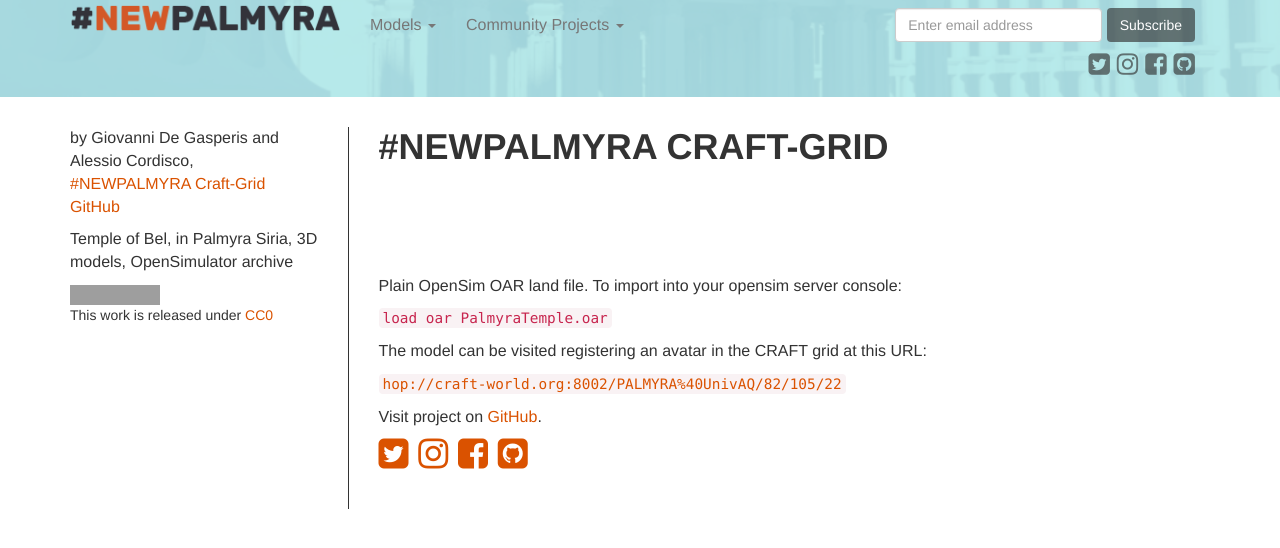
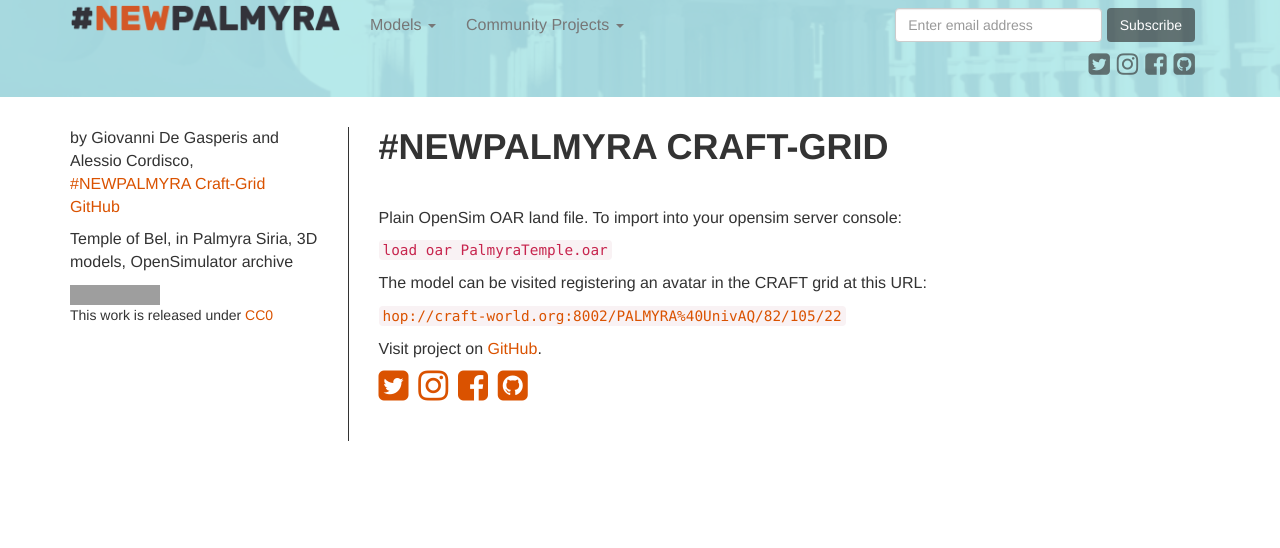
Before and after one commit to YasserMustafa/newpalmyra.org, a Jekyll site: the page built from projects/craft-grid.html, in a window 1280 px wide. Shown: the top 548 px of the page. Built offline with Jekyll 4.4.1, drawn with Linux system fonts in a browser that asks for light colours; nearby versions of some CDN libraries; grey boxes are pictures that could not be loaded.

Commit message:
removed extra flexslider divs from project and model

```diff
--- a/_includes/project-template.html
+++ b/_includes/project-template.html
@@ -18,17 +18,6 @@
 
   <div class="jumbotron">
     {% include navbar.html %}
-    <div class="region region-jumbotron">
-      <section id="block-views-featured-project-slider-block" class="block block-views clearfix">
-
-        <div class="view view-featured-project-slider view-id-featured_project_slider view-display-id-block container banner-slider view-dom-id-1f02578270d32d7aed5cb505fb41011d">
-
-          <div class="view-content"></div>
-
-        </div>
-      </section>
-      <!-- /.block --> </div>
-
   </div>
   <!-- close jumbotron -->
 
@@ -60,8 +49,7 @@
                 <img alt="Creative Commons License" style="border-width:0; width: auto; height: auto;" src="https://licensebuttons.net/p/zero/1.0/80x15.png" />
               </a>
               <br />
-              This work is released under
-              <a href="http://creativecommons.org/publicdomain/zero/1.0/">CC0</a>
+              This work is released under <a href="http://creativecommons.org/publicdomain/zero/1.0/">CC0</a>
             </p>
 
           </section>
--- a/projects/craft-grid.html
+++ b/projects/craft-grid.html
@@ -12,7 +12,10 @@ direction: ltr
 
 {% capture rightcol %}
 
-	<div id="flexslider-2" class="flexslider">
+  <div class="view view-featured-project-slider view-id-featured_project_slider view-display-id-block container banner-slider view-dom-id-1f02578270d32d7aed5cb505fb41011d">
+
+    <div class="view-content">
+      <div id="flexslider-2" class="flexslider">
         <ul class="slides">
 
             <li>
@@ -56,7 +59,10 @@ direction: ltr
             </li>
 
         </ul>
+      </div>
     </div>
+
+  </div>
 
 	<p>Plain OpenSim OAR land file. To import into your opensim server console:</p>
 
```
Also changed, not shown: _includes/model-template.html (+2 -14 lines).
